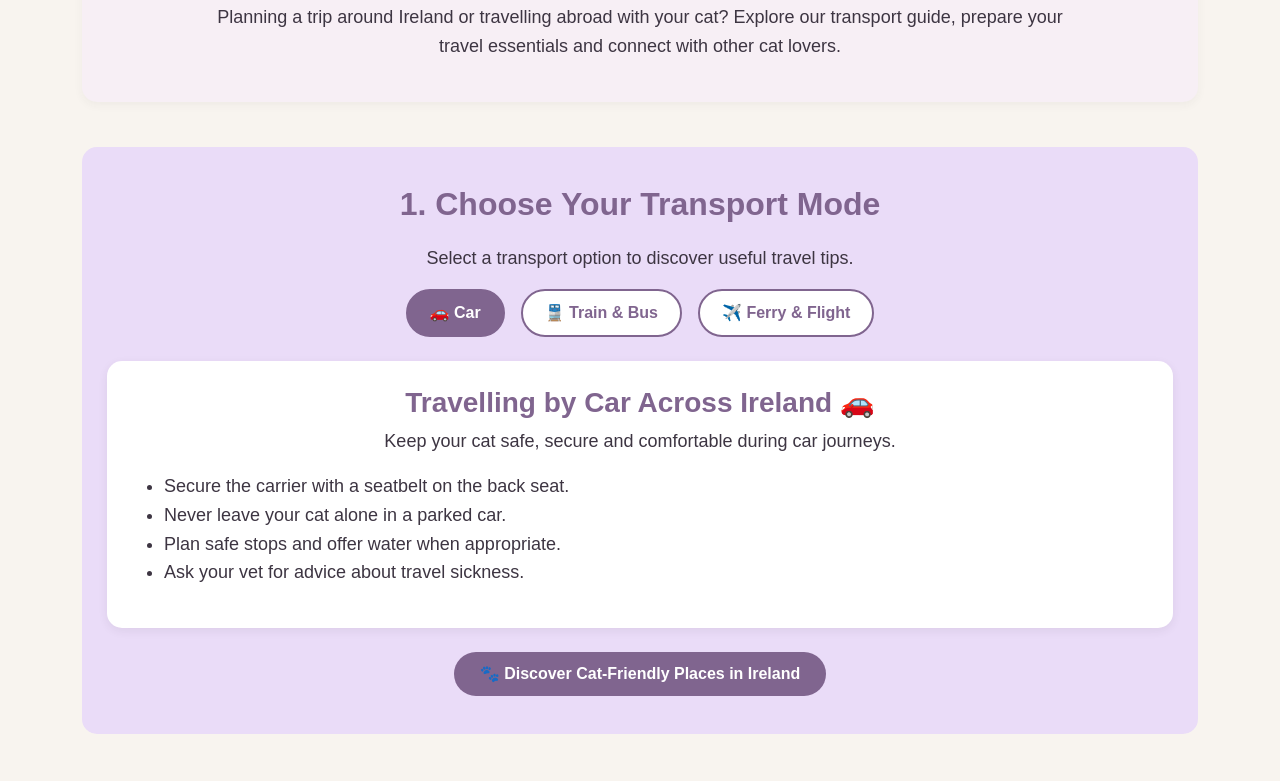
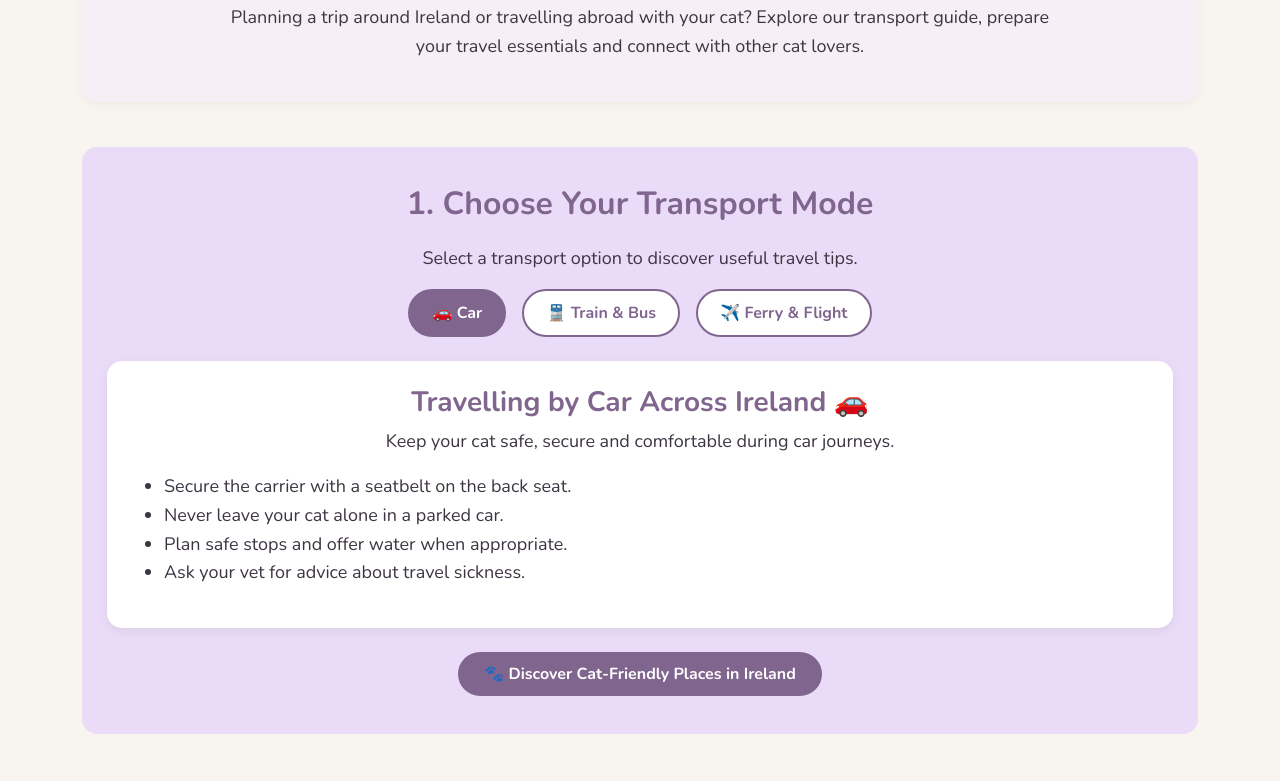
Before and after one commit to tbeaurepaire/Purrfect_Community, a plain HTML site: page Pages/travelHub.html in a window 1280 px wide. Shown: the part 539-1320 px from the top of the page. Drawn offline with nearby package versions, Linux system fonts and the light colour scheme.

Commit message:
Enhance travelHub.html with font preconnect and updates
Added preconnect links for Google Fonts and updated the HTML structure for better performance and styling.

```diff
--- a/Pages/travelHub.html
+++ b/Pages/travelHub.html
@@ -1,4 +1,3 @@
-
 <!DOCTYPE html>
 <html lang="en">
 <head>
@@ -6,6 +5,10 @@
     <meta name="viewport" content="width=device-width, initial-scale=1">
     <meta name="description" content="Cat travel guide, interactive packing checklist and community contact form.">
     <title>Purrfect Community | Travel Hub</title>
+
+    <link rel="preconnect" href="https://fonts.googleapis.com">
+    <link rel="preconnect" href="https://fonts.gstatic.com" crossorigin>
+    <link href="https://fonts.googleapis.com/css2?family=Nunito:wght@400;500;600;700;800&display=swap" rel="stylesheet">
 
     <link href="https://cdn.jsdelivr.net/npm/bootstrap@5.3.3/dist/css/bootstrap.min.css" rel="stylesheet">
     <link rel="stylesheet" href="../Styles/style.css">
```
